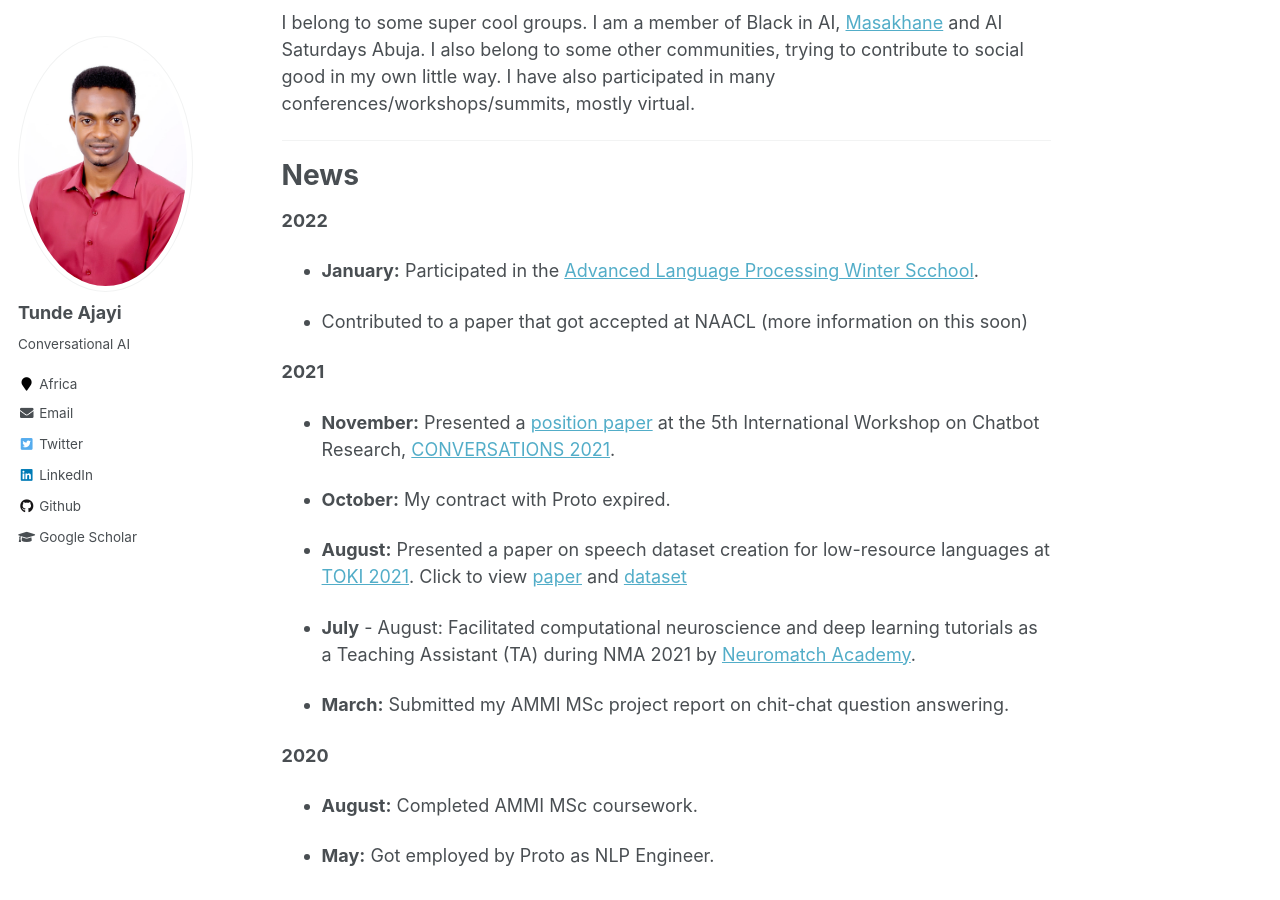
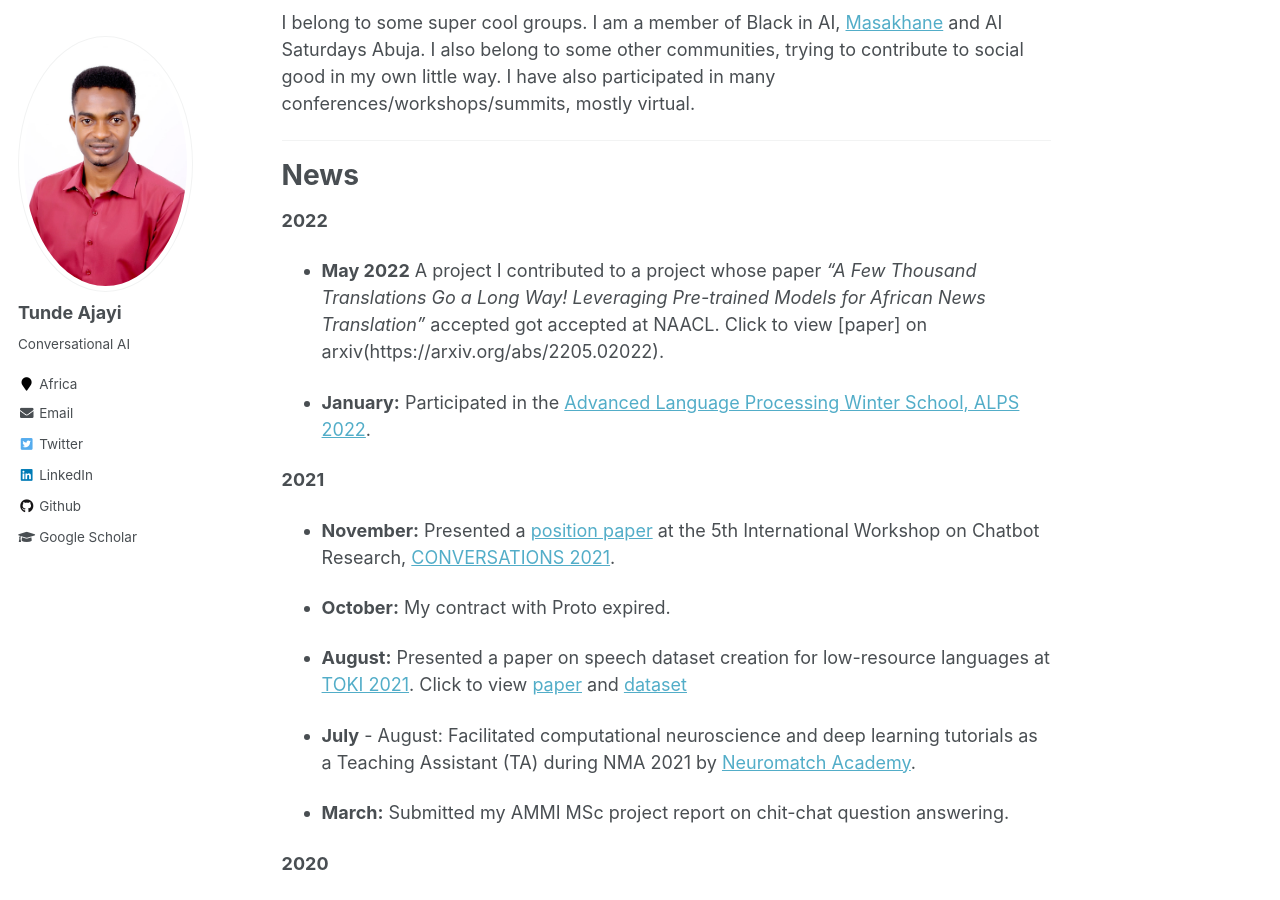
Before and after one commit to tundeajayi/tundeajayi.github.io, a Jekyll site: the page built from _pages/about.md, in a window 1280 px wide and 900 px high, scrolled down 689 px. Built offline with Jekyll 4.4.1, drawn with Linux system fonts in a browser that asks for light colours.

Commit message:
add paper to news

```diff
--- a/_pages/about.md
+++ b/_pages/about.md
@@ -60,9 +60,9 @@ News
 
 **2022**
 
-* **January:** Participated in the [Advanced Language Processing Winter Scchool](http://lig-alps.imag.fr/).
+* **May 2022** A project I contributed to a project whose paper *"A Few Thousand Translations Go a Long Way! Leveraging Pre-trained Models for African News Translation"* accepted got accepted at NAACL. Click to view [paper] on arxiv(https://arxiv.org/abs/2205.02022).
 
-* Contributed to a paper that got accepted at NAACL (more information on this soon)
+* **January:** Participated in the [Advanced Language Processing Winter School, ALPS 2022](http://lig-alps.imag.fr/).
 
 **2021**
 
```
